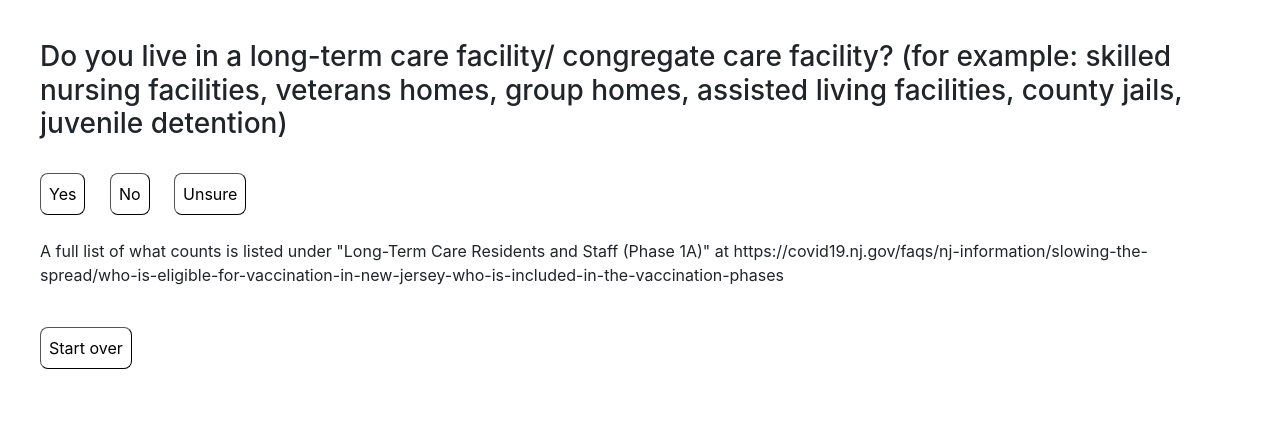
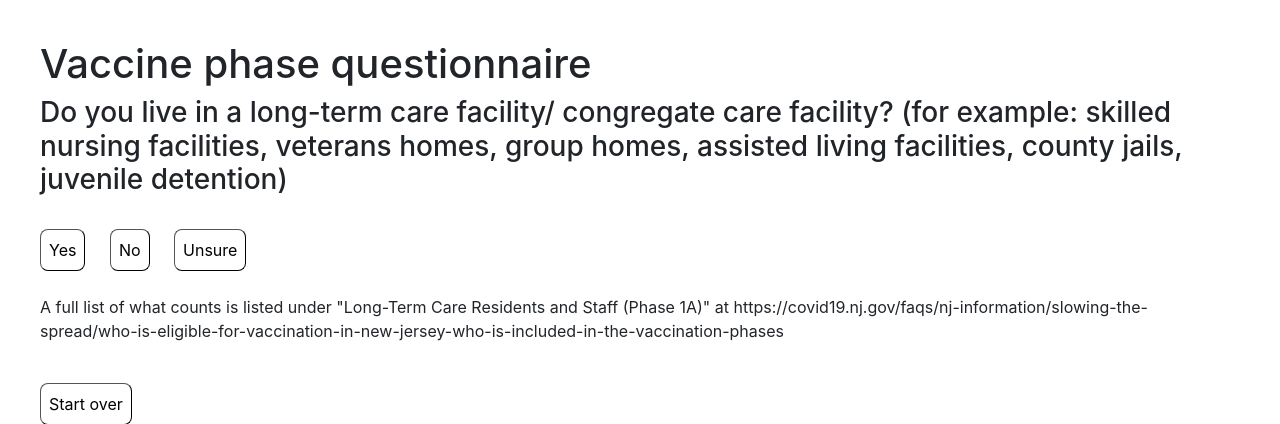
Before and after one commit to tpeng85/COVID-19-Vaccine-Eligibility-Explainer-NJ, a Flask app: page /questionnaire/1 in a window 1280 px wide. Shown: the part 56-480 px from the top of the page. Run offline with Flask 2, Linux system fonts and the light colour scheme; some libraries are stand-ins or nearby versions.

Commit message:
Add title to questionnaire

```diff
--- a/app/templates/questionnaire.html
+++ b/app/templates/questionnaire.html
@@ -1,6 +1,8 @@
 {% extends "base.html" %}
 
 {% block content %}
+
+<h1>Vaccine phase questionnaire</h1>
 
 <h3>{{ current_question_text }}</h3>
 <form action="/questionnaire/{{current_question_id}}" method="post">
```
